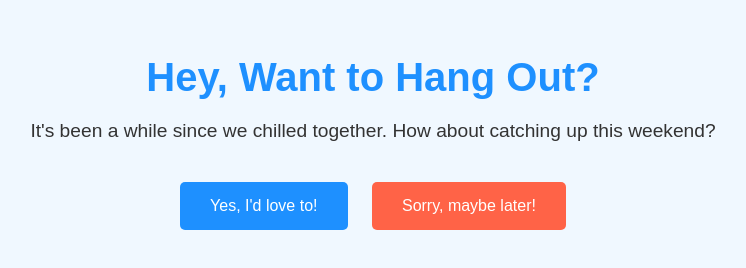
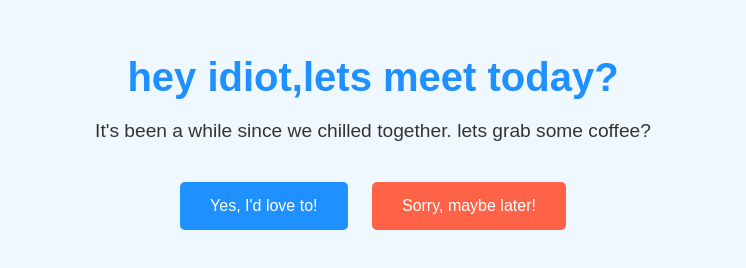
Before and after one commit to ahmedrazaalam/hangout-invite, a plain HTML site: page index.html in a window 1280 px wide. Shown: the whole page, without its empty margins (267-1013 px from the left). Drawn offline with Linux system fonts and the light colour scheme.

Commit message:
Update index.html

```diff
--- a/index.html
+++ b/index.html
@@ -50,8 +50,8 @@
   </style>
 </head>
 <body>
-  <h1>Hey, Want to Hang Out?</h1>
-  <p>It's been a while since we chilled together. How about catching up this weekend?</p>
+  <h1>hey idiot,lets meet today?</h1>
+  <p>It's been a while since we chilled together. lets grab some coffee?</p>
   <a href="#" class="button" onclick="sayYes()">Yes, I'd love to!</a>
   <a href="#" class="button no-button" onclick="sayNo()">Sorry, maybe later!</a>
   <div id="response"></div>
```
